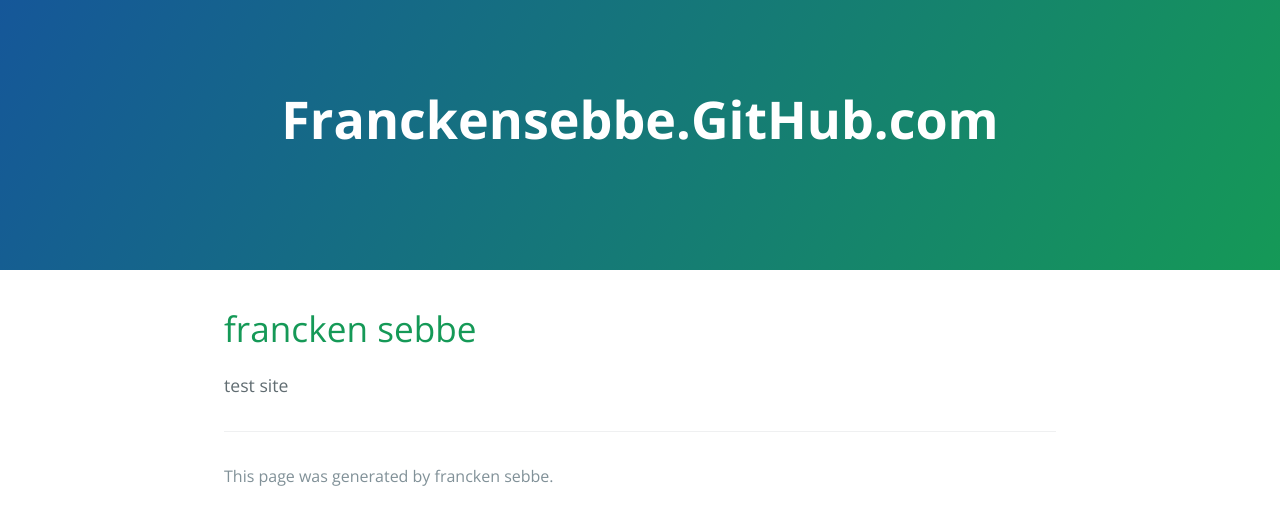
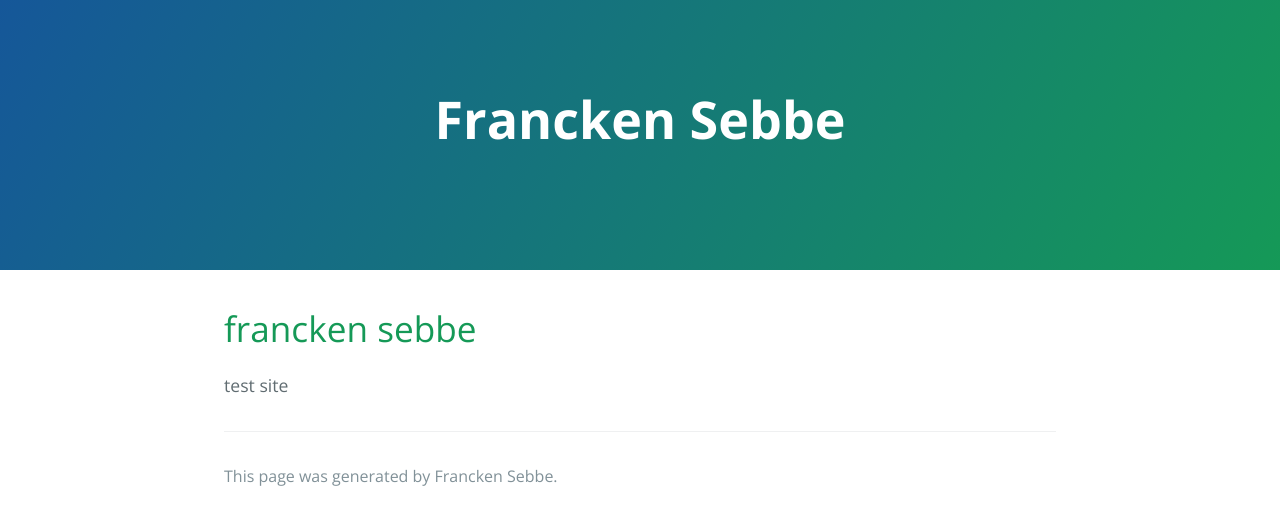
Before and after one commit to FranckenSebbe/franckensebbe.github.com, a Jekyll site: the page built from index.md, in a window 1280 px wide. Shown: the top 525 px of the page. Built offline with Jekyll 4.4.1, drawn with Linux system fonts in a browser that asks for light colours.

Commit message:
Update site.html

```diff
--- a/_layouts/site.html
+++ b/_layouts/site.html
@@ -24,7 +24,7 @@
 
     <section class="page-header">
 
-      <h1 class="project-name">Franckensebbe.GitHub.com</h1>
+      <h1 class="project-name">Francken Sebbe</h1>
 
       <h2 class="project-tagline"></h2>
 
@@ -42,7 +42,7 @@
 
 
 
-        <span class="site-footer-credits">This page was generated by francken sebbe.</span>
+        <span class="site-footer-credits">This page was generated by Francken Sebbe.</span>
 
       </footer>
 
```
